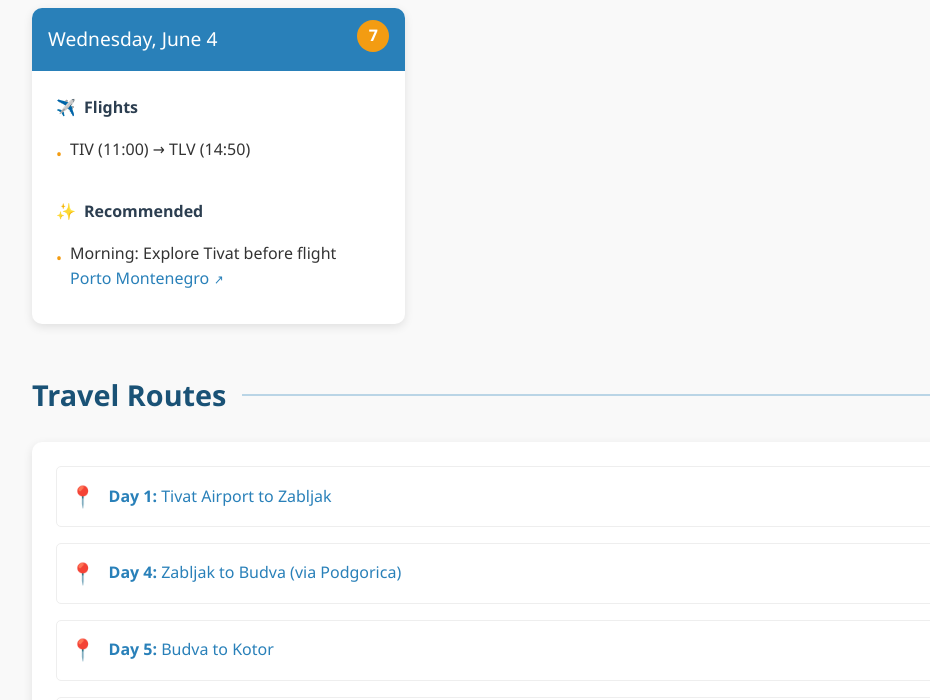
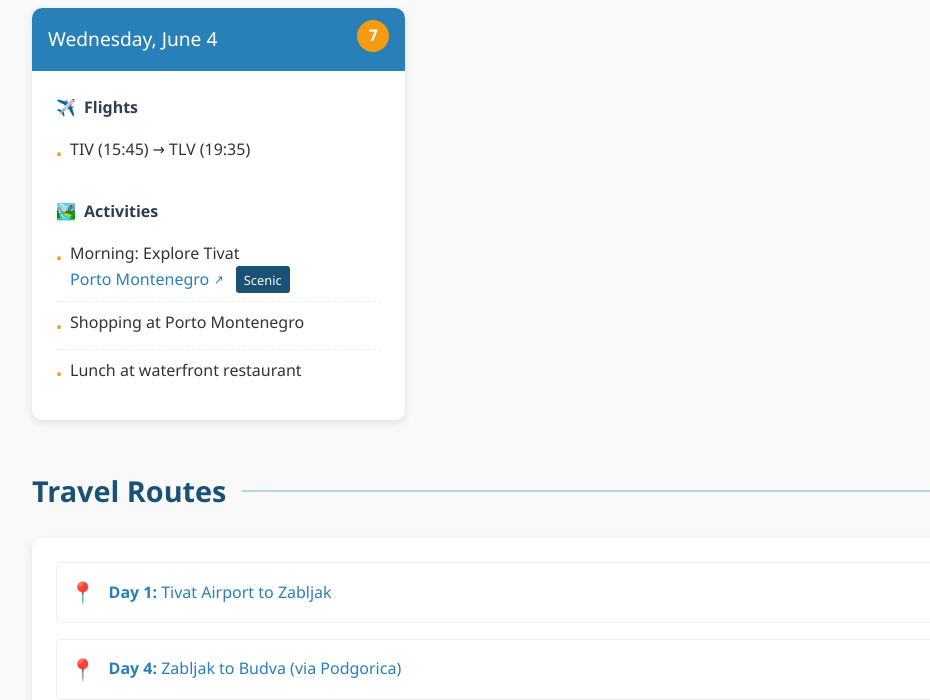
Before and after one commit to ynoncoen/montenegro, a plain HTML site: page index.html in a window 1280 px wide. Shown: the part 1780-2480 px from the top of the page, without its empty margins (24-954 px from the left). Drawn offline with Linux system fonts and the light colour scheme.

Commit message:
Update index.html

```diff
--- a/index.html
+++ b/index.html
@@ -854,22 +854,35 @@
                                 <li class="activity-item">
                                     <span class="activity-bullet">•</span>
                                     <div class="activity-detail">
-                                        TIV (11:00) → TLV (14:50)
+                                        TIV (15:45) → TLV (19:35)
                                     </div>
                                 </li>
                             </ul>
                         </div>
 
                         <div class="activity-group">
-                            <h4><span class="activity-icon">✨</span> Recommended</h4>
+                            <h4><span class="activity-icon">🏞️</span> Activities</h4>
                             <ul class="activity-list">
                                 <li class="activity-item">
                                     <span class="activity-bullet">•</span>
                                     <div class="activity-detail">
-                                        Morning: Explore Tivat before flight
+                                        Morning: Explore Tivat
                                         <a href="https://maps.app.goo.gl/5Dh23Ew3M5oqZ9Uq7" target="_blank" class="activity-link">
                                             Porto Montenegro <span class="link-icon">↗</span>
                                         </a>
+                                        <span class="badge badge-primary">Scenic</span>
+                                    </div>
+                                </li>
+                                <li class="activity-item">
+                                    <span class="activity-bullet">•</span>
+                                    <div class="activity-detail">
+                                        Shopping at Porto Montenegro
+                                    </div>
+                                </li>
+                                <li class="activity-item">
+                                    <span class="activity-bullet">•</span>
+                                    <div class="activity-detail">
+                                        Lunch at waterfront restaurant
                                     </div>
                                 </li>
                             </ul>
```
